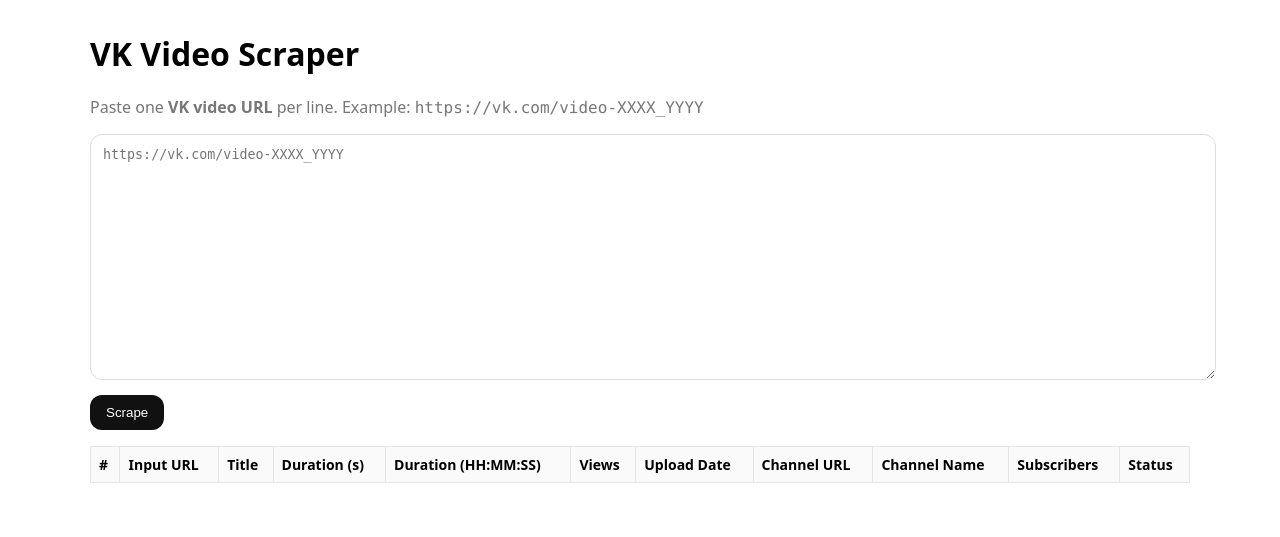
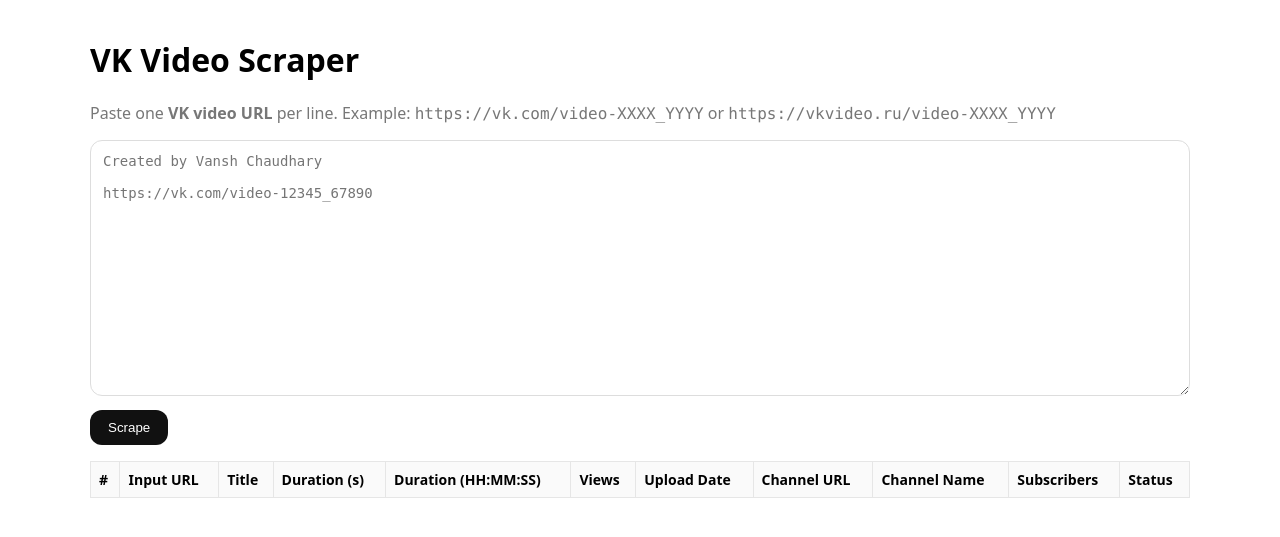
Before and after one commit to vchaudhary-eng/telegram-status-checker, a FastAPI app: page / in a window 1280 px wide. Shown: the top 537 px of the page. Run offline with FastAPI, Linux system fonts and the light colour scheme; lists and menus that the app fills with data are empty.

Commit message:
Update index.html

```diff
--- a/templates/index.html
+++ b/templates/index.html
@@ -1,28 +1,37 @@
 <!doctype html>
 <html lang="en">
 <head>
-  <meta charset="utf-8"/>
-  <meta name="viewport" content="width=device-width, initial-scale=1"/>
+  <meta charset="utf-8" />
+  <meta name="viewport" content="width=device-width, initial-scale=1" />
   <title>VK Video Scraper</title>
   <style>
-    body{font-family:system-ui,-apple-system,Segoe UI,Roboto,Inter,Arial,sans-serif;max-width:1100px;margin:32px auto;padding:0 16px}
-    textarea{width:100%;min-height:220px;padding:12px;border-radius:12px;border:1px solid #ddd}
-    button{padding:10px 16px;border-radius:12px;border:0;background:#111;color:#fff;cursor:pointer}
+    body{font-family:system-ui,-apple-system,Segoe UI,Roboto,Inter,Arial,sans-serif;max-width:1100px;margin:38px auto;padding:0 16px}
+    textarea{width:100%;min-height:230px;padding:12px;border-radius:12px;border:1px solid #ddd;font-size:14px}
+    button{padding:10px 18px;border-radius:12px;border:0;background:#111;color:#fff;cursor:pointer}
     button:disabled{opacity:.6;cursor:not-allowed}
+    .row{display:flex;gap:10px;align-items:center;margin:14px 0}
     table{width:100%;border-collapse:collapse;margin-top:16px}
     th,td{border:1px solid #e6e6e6;padding:8px;font-size:14px;vertical-align:top}
     th{background:#fafafa;text-align:left}
     .muted{color:#777}
-    .mono{font-family:ui-monospace, SFMono-Regular, Menlo, Consolas, monospace}
-    .nowrap{white-space:nowrap; overflow:hidden; text-overflow:ellipsis; max-width: 380px; display:block}
+    .mono{font-family:ui-monospace, SFMono-Regular, Menlo, Consolas, monospace; word-break: break-all;}
   </style>
 </head>
 <body>
   <h1>VK Video Scraper</h1>
-  <p class="muted">Paste one <strong>VK video URL</strong> per line. Example: <span class="mono">https://vk.com/video-XXXX_YYYY</span></p>
+  <p class="muted">
+    Paste one <strong>VK video URL</strong> per line. Example:
+    <span class="mono">https://vk.com/video-XXXX_YYYY</span> or
+    <span class="mono">https://vkvideo.ru/video-XXXX_YYYY</span>
+  </p>
 
-  <textarea id="urls" placeholder="https://vk.com/video-XXXX_YYYY"></textarea>
-  <div style="margin:10px 0"><button id="scrapeBtn">Scrape</button> <span id="status" class="muted"></span></div>
+  <div class="row">
+    <textarea id="urls" placeholder="Created by Vansh Chaudhary&#10;&#10;https://vk.com/video-12345_67890"></textarea>
+  </div>
+  <div class="row">
+    <button id="scrapeBtn">Scrape</button>
+    <span id="status" class="muted"></span>
+  </div>
 
   <table id="results">
     <thead>
```
